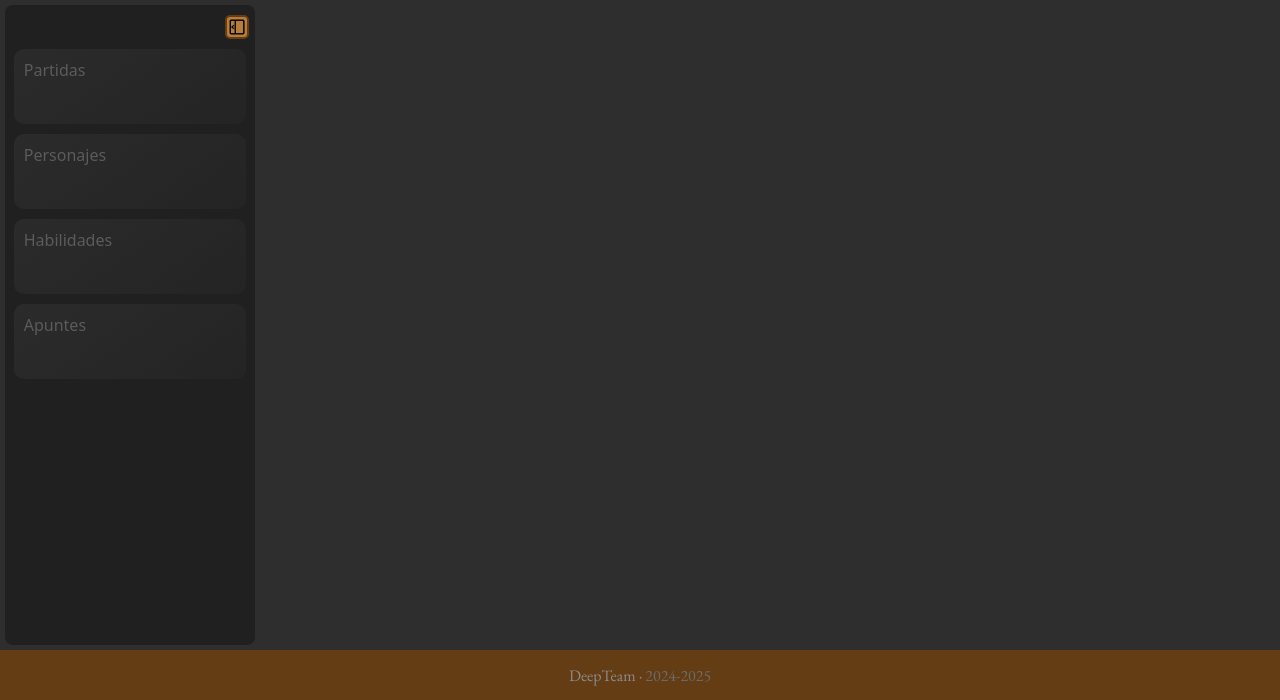
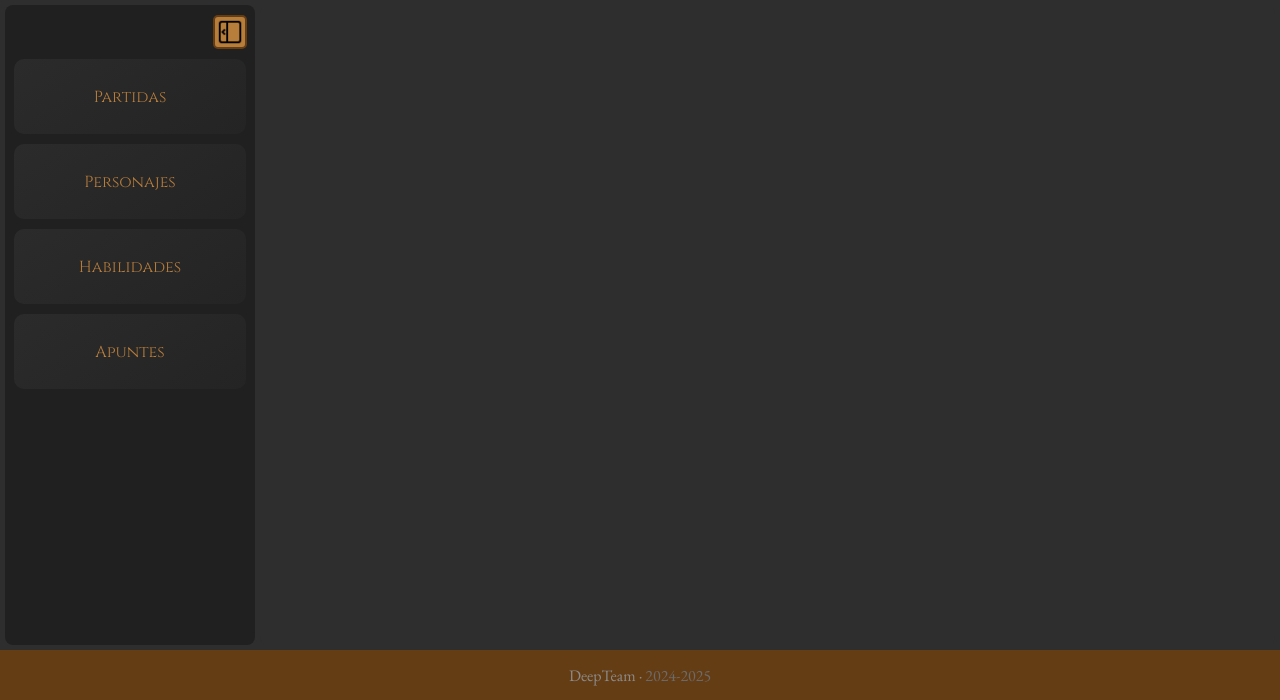
Before and after one commit to Pablohr11/DeepRol, a PHP site: page / in a window 1280 px wide. Shown: the part 100-800 px from the top of the page. Run offline with PHP 8.4, Linux system fonts and the light colour scheme; some libraries are stand-ins or nearby versions.

Commit message:
sidebar coqueta

```diff
--- a/scripts/index.js
+++ b/scripts/index.js
@@ -5,15 +5,24 @@ document.getElementById("toogleSideBarButton").addEventListener('click', functio
 
 function toogleSideBar() {
     var lcOptions = document.getElementsByClassName("lcOption");
+    var lbButtons = document.getElementsByClassName("lbButton");
     console.log(lcOptions);
     lcOptions = Array.from(lcOptions);
+    lbButtons = Array.from(lbButtons);
     lcOptions.forEach(lcOption => {
         if (document.getElementById("leftBar").classList.contains("open")) {
-            lcOption.style.display="block";
+            lcOption.style.display="grid";
             document.getElementById("toogleSideBarButton").src = "../../resources/imgs/collapse.png";
         } else {
             lcOption.style.display="none";
             document.getElementById("toogleSideBarButton").src = "../../resources/imgs/display.png";
         }
     });
+    lbButtons.forEach(lbButton => {
+        if (document.getElementById("leftBar").classList.contains("open")) {
+            lbButton.style.display="none";
+        } else {
+            lbButton.style.display="block";
+        }
+    });
 }
--- a/sections/_partials/leftColumn.php
+++ b/sections/_partials/leftColumn.php
@@ -1,7 +1,7 @@
 <div id="leftColumnContent">
     <img id="toogleSideBarButton" width="20px" height="20px"  src="../../resources/imgs/collapse.png" alt="">
-    <div class="lcOption title" id="Partidas" onclick="changeMain(this.id)">Partidas</div>
-    <div class="lcOption title" id="Personajes" onclick="changeMain(this.id)">Personajes</div>
-    <div class="lcOption title" id="Habilidades" onclick="changeMain(this.id)">Habilidades</div>
-    <div class="lcOption title" id="Apuntes" onclick="changeMain(this.id)">Apuntes</div>
+    <img class="lbButton" onclick="changeMain('Partidas')" width="20px" height="20px"  src="../../resources/imgs/sections/dado.png" alt=""><div class="lcOption title" id="Partidas" onclick="changeMain(this.id)">Partidas</div>
+    <img class="lbButton" onclick="changeMain('Personajes')" width="20px" height="20px"  src="../../resources/imgs/sections/char.png" alt=""><div class="lcOption title" id="Personajes" onclick="changeMain(this.id)">Personajes</div>
+    <img class="lbButton" onclick="changeMain('Habilidades')" width="20px" height="20px"  src="../../resources/imgs/sections/generico.png" alt=""><div class="lcOption title" id="Habilidades" onclick="changeMain(this.id)">Habilidades</div>
+    <img class="lbButton" onclick="changeMain('Apuntes')" width="20px" height="20px"  src="../../resources/imgs/sections/notes.png" alt=""><div class="lcOption title" id="Apuntes" onclick="changeMain(this.id)">Apuntes</div>
 </div>
--- a/styles/allSpells.css
+++ b/styles/allSpells.css
@@ -4,6 +4,7 @@ body {
 
 #allSpellsContainer {
     padding-top: 135px;
+    background: #292929
 }
 
 #allSpellsContainer h1, #allSpellsContainer h2, #allSpellsContainer h3  {
--- a/styles/index.css
+++ b/styles/index.css
@@ -35,7 +35,7 @@ h1, h2, h3 {
 }
 
 #leftBar {
-    width: 40px;
+    width: 50px;
     border-radius: 8px;
 }
 
--- a/styles/leftColumn.css
+++ b/styles/leftColumn.css
@@ -28,11 +28,17 @@
     color: #5b5b5b;
     padding: 10px 10px;
     cursor: pointer;
+    font-size: 16px;
+    display: grid;
+    align-content: center;
+    justify-content: center;
+    font-family: "Cinzel", serif;
+        color: #b77d3b;
 }
 
-#toogleSideBarButton {
-    width: 20px;
-    height: 20px;
+#toogleSideBarButton, .lbButton {
+    width: 30px;
+    height: 30px;
     display: grid;
     align-content: center;
     justify-content: center;
@@ -44,5 +50,9 @@
 }
 
 #leftBar.open #toogleSideBarButton {
-    margin: 0 0 0 88%;
+    margin: 0 0 0 83%;
 }
+
+.lbButton {
+    display: none;
+}
```
Also changed, not shown: resources/imgs/sections/char.png (added), resources/imgs/sections/dado.png (added), resources/imgs/sections/generico.png (added), resources/imgs/sections/notes.png (added), 1 other file.
